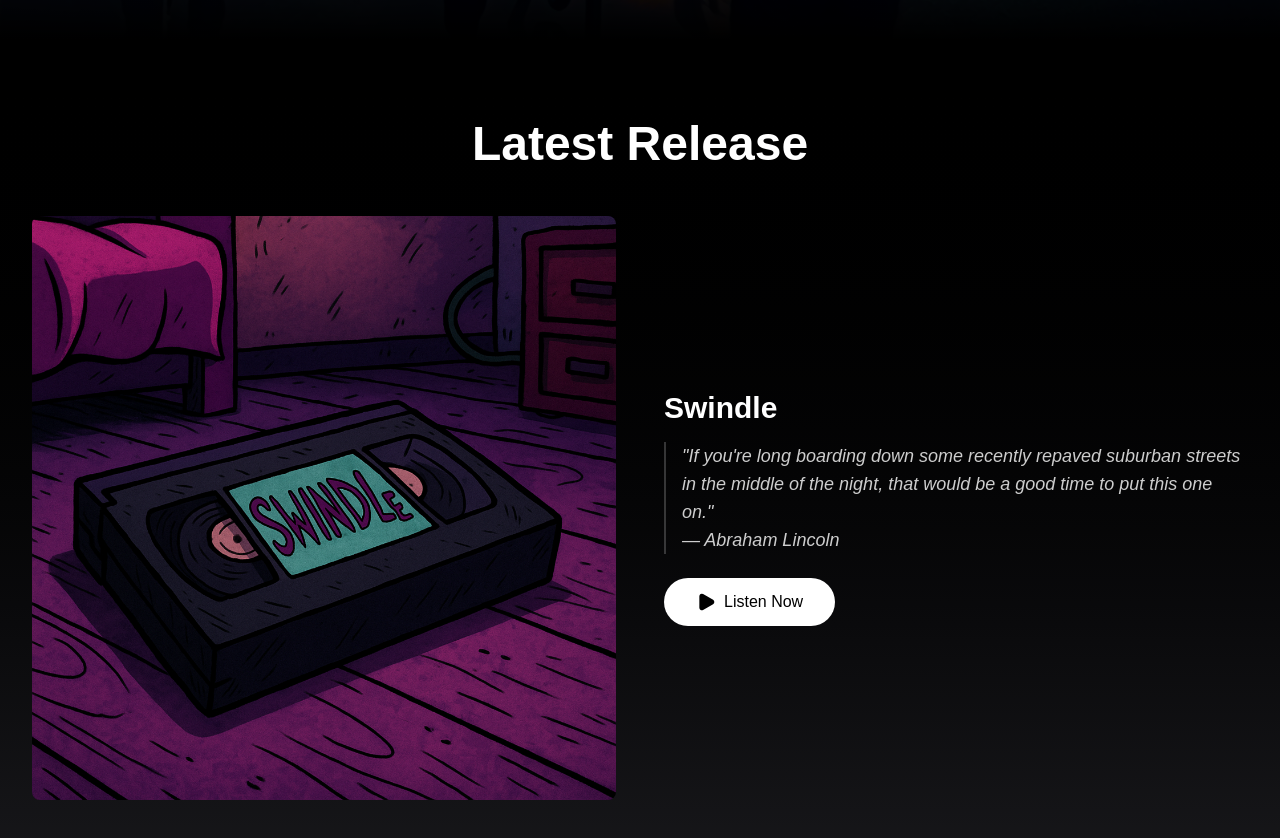
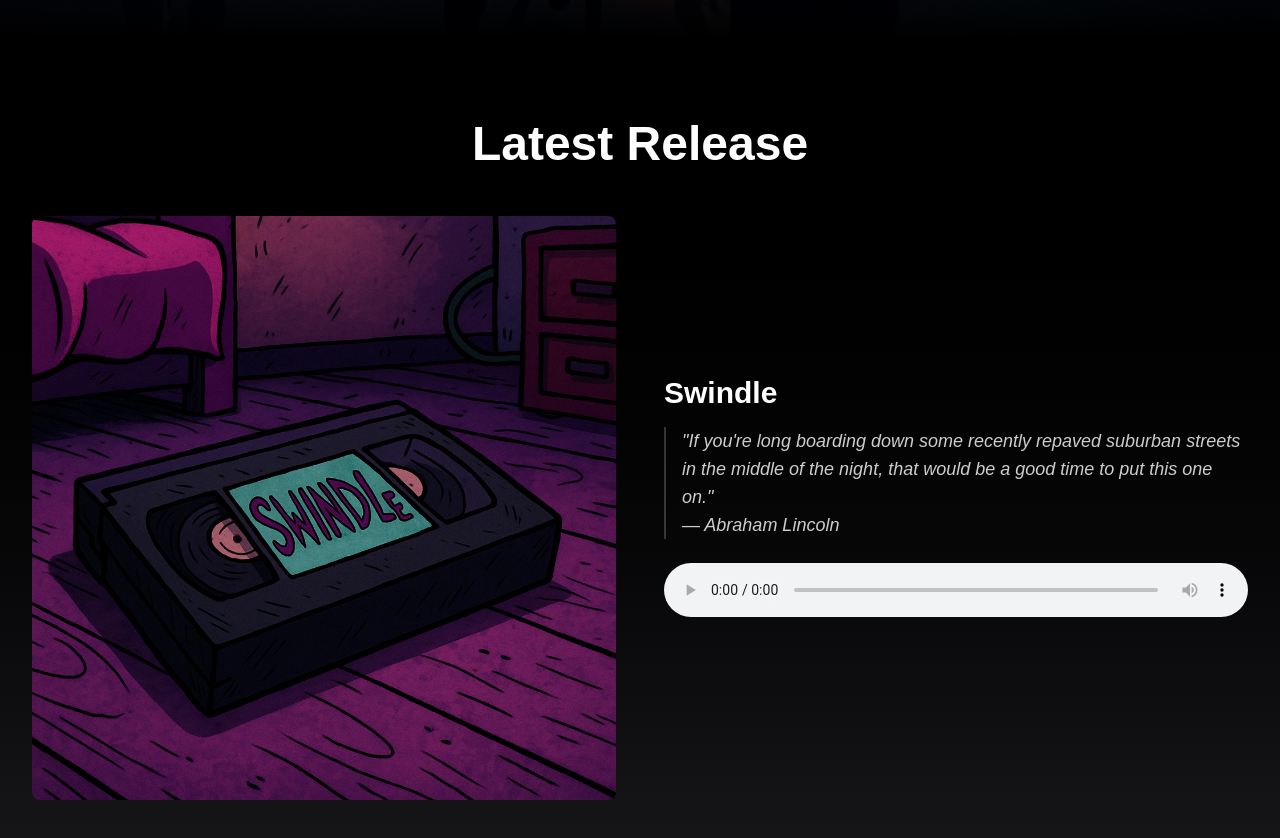
Before and after one commit to gearkid1127/kevin-stingray, a Next.js app: page / in a window 1280 px wide. Shown: the part 760-1598 px from the top of the page. Built offline with nearby package versions, Linux system fonts and the light colour scheme.

Commit message:
added audio player to latest release section. users can play, pause, download, etc

```diff
--- a/app/page.tsx
+++ b/app/page.tsx
@@ -1,11 +1,16 @@
+"use client";
+
 import Image from "next/image";
-import { Play } from "lucide-react";
+import { useRef } from "react";
 
-export default function page() {
+export default function Page() {
+  const audioRef = useRef<HTMLAudioElement | null>(null);
+
+
   return (
     <div>
       {/* Hero Section */}
-      <section className="relative h-screen flex items-center justify-center overflow-hidden">
+      <section className="relative flex h-screen items-center justify-center overflow-hidden">
         <div className="absolute inset-0 z-0">
           <Image
             src="/hero.jpg"
@@ -13,42 +18,53 @@ export default function page() {
             fill
             className="object-cover object-top"
           />
-          <div className="absolute inset-0 bg-gradient-to-b from-black/60 via-black/40 to-black"></div>
+          <div className="absolute inset-0 bg-linear-to-b from-black/60 via-black/40 to-black" />
         </div>
-        <div className="relative z-10 text-center px-4">
-          <h1 className="text-5xl md:text-7xl font-bold mb-6 text-white">
+
+        <div className="relative z-10 px-4 text-center">
+          <h1 className="mb-6 text-5xl font-bold text-white md:text-7xl">
             Kevin Stingray
           </h1>
         </div>
       </section>
+
       {/* Featured Music */}
-      <section className="py-20 px-4 sm:px-6 lg:px-8 bg-gradient-to-b from-black to-zinc-900">
-        <div className="max-w-7xl mx-auto">
-          <h2 className="text-4xl md:text-5xl font-bold text-center mb-12 text-white">
+      <section className="bg-linear-to-b from-black to-zinc-900 px-4 py-20 sm:px-6 lg:px-8">
+        <div className="mx-auto max-w-7xl">
+          <h2 className="mb-12 text-center text-4xl font-bold text-white md:text-5xl">
             Latest Release
           </h2>
-          <div className="grid md:grid-cols-2 gap-12 items-center">
-            <div className="aspect-square rounded-lg overflow-hidden">
+
+          <div className="grid items-center gap-12 md:grid-cols-2">
+            <div className="aspect-square overflow-hidden rounded-lg">
               <Image
                 src="/albumcover.png"
                 alt="Album cover"
                 width={600}
                 height={600}
-                className="w-full h-full object-cover"
+                className="h-full w-full object-cover"
               />
             </div>
+
             <div>
-              <h3 className="text-3xl font-bold mb-4 text-white">Swindle</h3>
-              <p className="text-white/80 mb-6 text-lg italic border-l-2 border-white/20 pl-4">
+              <h3 className="mb-4 text-3xl font-bold text-white">Swindle</h3>
+
+              <p className="mb-6 border-l-2 border-white/20 pl-4 text-lg italic text-white/80">
                 &quot;If you&apos;re long boarding down some recently repaved
-                suburban streets in the middle of the night, that would be a good time to
-                put this one on.&quot; <br />— Abraham Lincoln
+                suburban streets in the middle of the night, that would be a
+                good time to put this one on.&quot;
+                <br />— Abraham Lincoln
               </p>
-              <div className="space-y-3">
-                <button className="w-full sm:w-auto bg-white text-black px-8 py-3 rounded-full hover:bg-white/90 transition-colors flex items-center justify-center gap-2">
-                  <Play size={20} fill="currentColor" />
-                  Listen Now
-                </button>
+
+              <div className="mb-6">
+                <audio
+                  ref={audioRef}
+                  controls
+                  className="w-full"
+                >
+                  <source src="/Swindle-final.mp3" type="audio/mpeg" />
+                  Your browser does not support the audio element.
+                </audio>
               </div>
             </div>
           </div>
```
Also changed, not shown: 1 other file (tests, documents, lock files or other folders).
